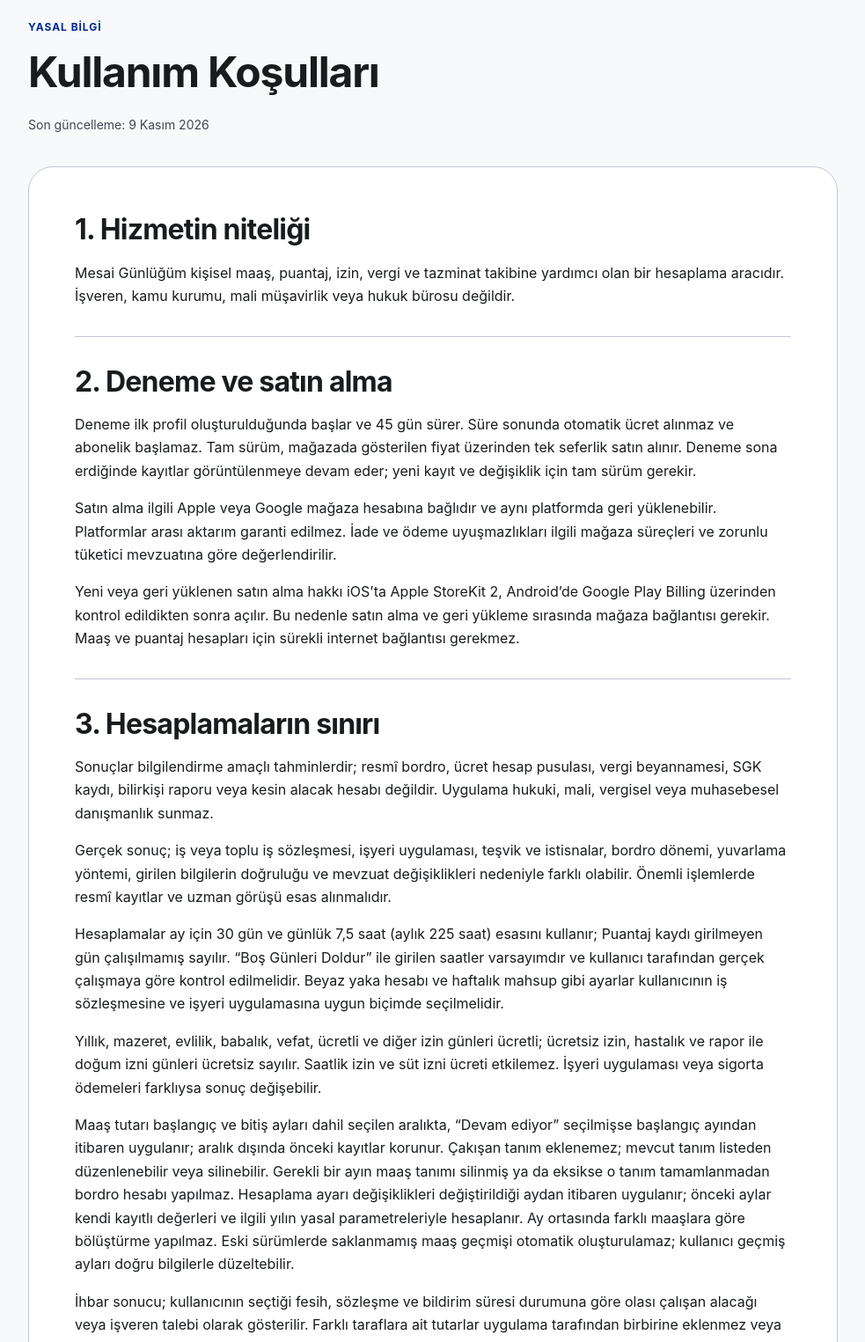
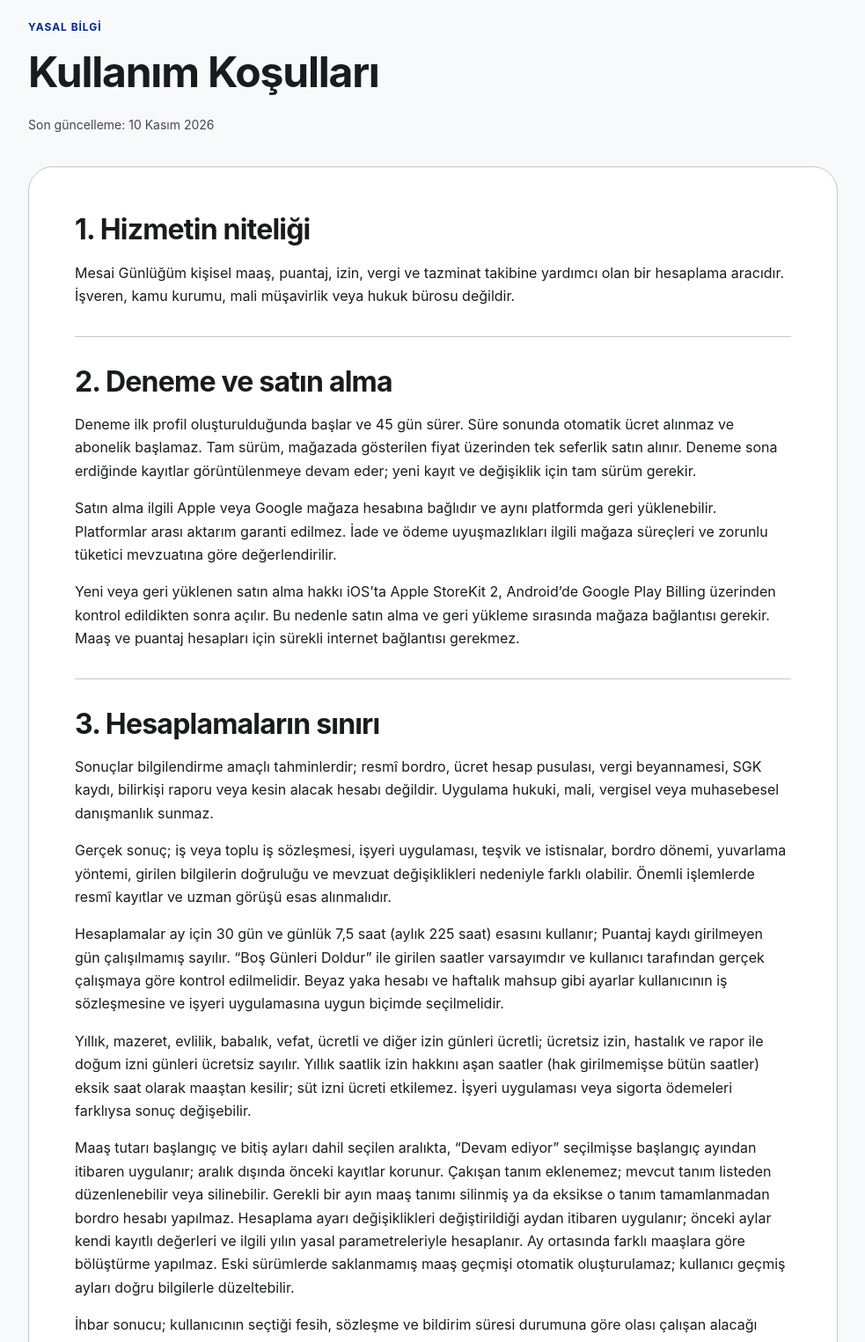
Before and after one commit to emreyaldz/mesai-gunlugum-site, a plain HTML site: page terms/index.html in a window 1280 px wide. Shown: the part 120-1645 px from the top of the page at 88% size, without its empty margins (148-1131 px from the left). Drawn offline with Linux system fonts and the light colour scheme.

Commit message:
Document hourly leave deductions (#2)
* Document hourly leave deductions

Co-Authored-By: Claude Opus 5.5 <noreply@anthropic.com>

* Clarify that only hourly leave beyond the allowance is deducted

Co-Authored-By: Claude Opus 5.5 <noreply@anthropic.com>

---------

Co-authored-by: Claude Opus 5.5 <noreply@anthropic.com>

```diff
--- a/terms/index.html
+++ b/terms/index.html
@@ -31,7 +31,7 @@
       <header class="page-heading">
         <p class="eyebrow">Yasal bilgi</p>
         <h1>Kullanım Koşulları</h1>
-        <p class="meta">Son güncelleme: 9 Kasım 2026</p>
+        <p class="meta">Son güncelleme: 10 Kasım 2026</p>
       </header>
 
       <article class="legal-content">
@@ -88,7 +88,7 @@
           </p>
           <p>
             Yıllık, mazeret, evlilik, babalık, vefat, ücretli ve diğer izin günleri ücretli; ücretsiz izin,
-            hastalık ve rapor ile doğum izni günleri ücretsiz sayılır. Saatlik izin ve süt izni ücreti
+            hastalık ve rapor ile doğum izni günleri ücretsiz sayılır. Yıllık saatlik izin hakkını aşan saatler (hak girilmemişse bütün saatler) eksik saat olarak maaştan kesilir; süt izni ücreti
             etkilemez. İşyeri uygulaması veya sigorta ödemeleri farklıysa sonuç değişebilir.
           </p>
           <p>
```
Also changed, not shown: privacy/index.html (+1 -1 lines).
